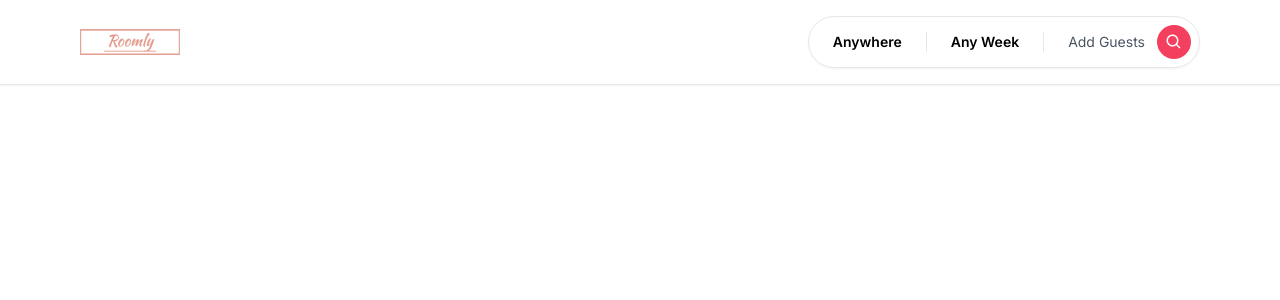
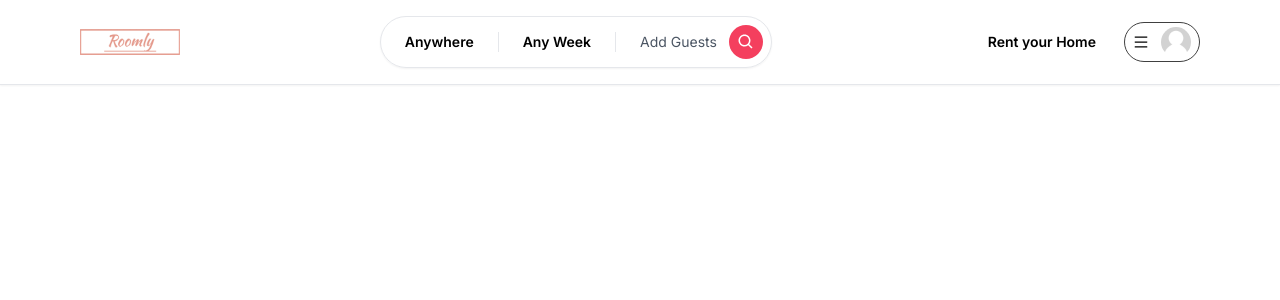
Before and after one commit to Houssem64/roomly, a Next.js app: page / in a window 1280 px wide. Shown: the top 300 px of the page. Built offline with nearby package versions, Linux system fonts and the light colour scheme.

Commit message:
added Avatar and UserMenu components

```diff
--- /dev/null
+++ b/src/app/components/Avatar.tsx
@@ -0,0 +1,9 @@
+"use client";
+
+import Image from "next/image";
+
+const Avatar = () => {
+    return (<Image className="rounded-full " height="30" width="30" alt="Avatar" src="/images/placeholder.jpg" />);
+}
+
+export default Avatar;
--- /dev/null
+++ b/src/app/components/Navbar/MenuItem.tsx
@@ -0,0 +1,10 @@
+"use client";
+interface MenuItemProps {
+    onClick: () => void;
+    label: string;
+}
+
+const MenuItem: React.FC<MenuItemProps> = ({ onClick, label }) => {
+    return (<div onClick={onClick} className="px-4 py-3 hover-bg-neutral-100 transition font-semibold ">{label} </div>);
+}
+export default MenuItem;
--- a/src/app/components/Navbar/NavBar.tsx
+++ b/src/app/components/Navbar/NavBar.tsx
@@ -3,6 +3,7 @@
 import Container from '@/app/components/Container'
 import Logo from '@/app/components/Navbar/Logo'
 import Search from '@/app/components/Navbar/Search'
+import UserMenu from '@/app/components/Navbar/UserMenu'
 
 export default function NavBar() {
     return (
@@ -18,6 +19,7 @@
                     md-gap-0
                     '> <Logo />
                         <Search />
+                        <UserMenu />
 
                     </div>
                 </Container>
--- /dev/null
+++ b/src/app/components/Navbar/UserMenu.tsx
@@ -0,0 +1,45 @@
+"use client";
+
+import { AiOutlineMenu } from "react-icons/ai";
+import Avatar from "@/app/components/Avatar";
+import { useCallback, useState } from "react";
+import MenuItem from "@/app/components/Navbar/MenuItem";
+
+
+const UserMenu = () => {
+    const [isMenuOpen, setIsMenuOpen] = useState(false)
+    const toggleMenu = useCallback(() => {
+        setIsMenuOpen((value) => !value)
+    }, [])
+    return (<div className="relative">
+        <div className="flex flex-row items-center gap-3">
+            <div
+                className="hidden md:block text-sm font-semibold px-4 py-3 rounded-full hover:bg-netral-100 transition cursor-pointer"
+                onClick={(toggleMenu) => { }}
+            > Rent your Home</div>
+            <div onClick={() => { }} className="p-4 md:py-1 md:px-2 border-[1px] border-neutral-700 flex flex-row items-center gap-3 rounded-full cursor-pointer hover:shadow-md transition">
+                <AiOutlineMenu />
+                <div className="hidden md:block">
+                    <Avatar />
+
+                </div>
+            </div>
+        </div>
+
+
+        {isMenuOpen && (<div className="absolute rounded-xl shadow-m w-[40vw] md:w-3/4 bg-white overflow-hidden right-0 top-12 text-sm  ">
+            <div className="flex flex-col cursor-pointer">
+                <>
+                    <MenuItem onClick={() => { }}
+                        label="Login"
+                    />
+                    <MenuItem onClick={() => { }}
+                        label="Sign In"
+                    />
+                </>
+            </div>
+        </div>)}
+    </div>);
+}
+
+export default UserMenu;
```
Also changed, not shown: public/images/placeholder.jpg (added).
